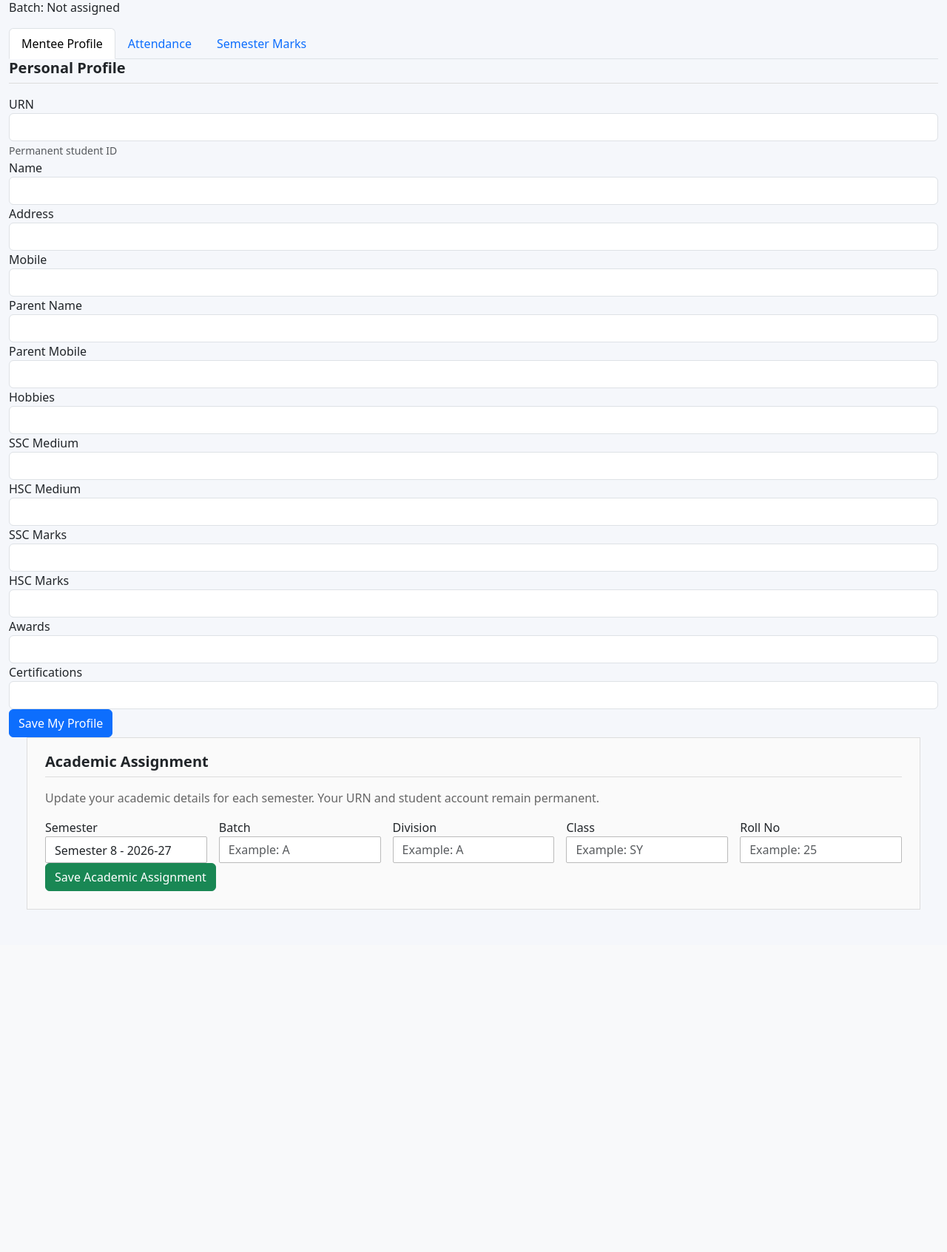
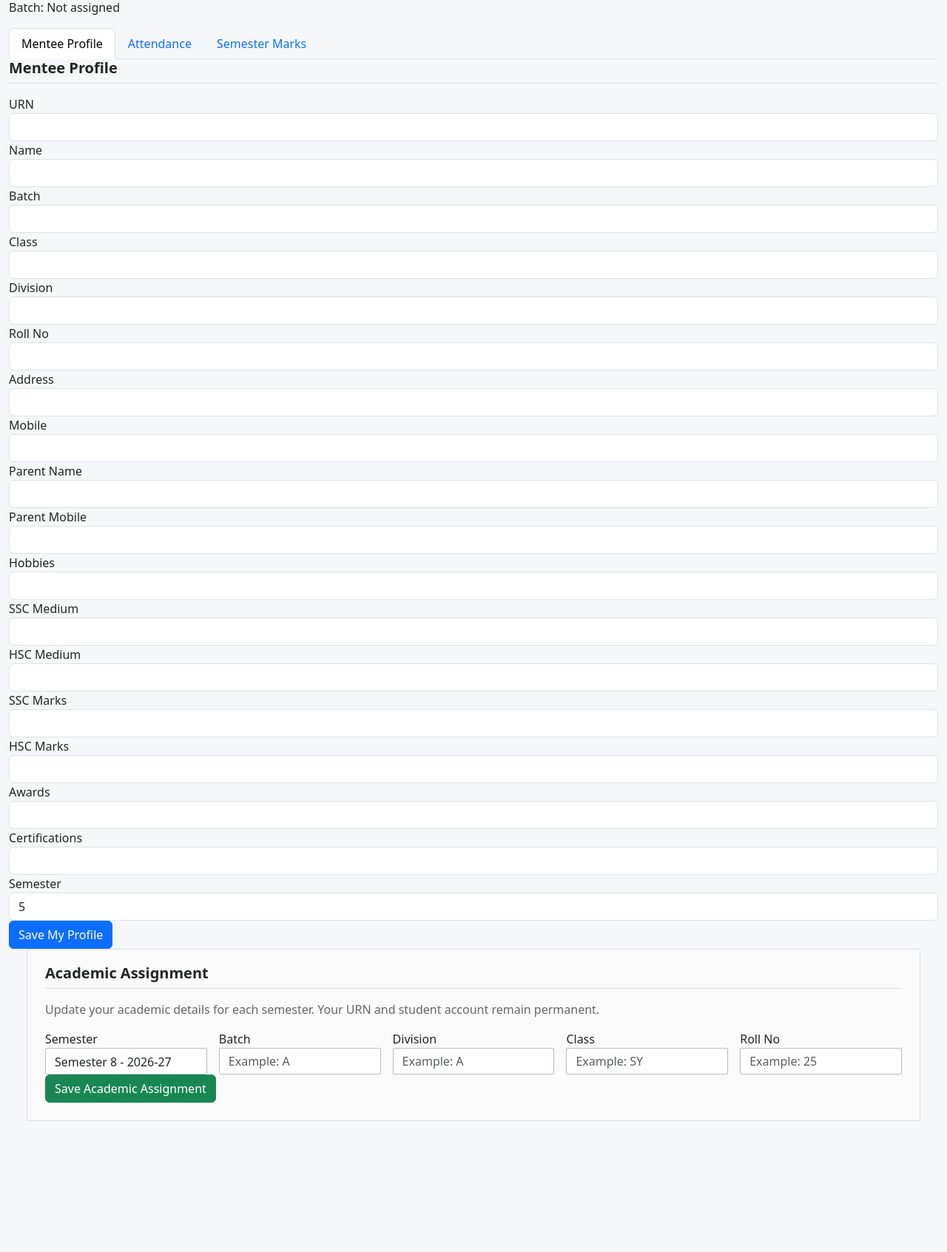
Before and after one commit to Dp43244324/mentee-management-system, a Flask app: page /student in a window 1280 px wide. Shown: the part 120-1813 px from the top of the page at 74% size. Before the commit the page ends 1350 px from the top, so only its background shows below. Run offline with Flask 3, Linux system fonts and the light colour scheme; the visitor is signed in with stand-in values (Sample User, id 1); data comes from the database, SQL or seed files in the repository; data that the repository does not hold is empty; some libraries are stand-ins or nearby versions.

Commit message:
Update student profile fields and labels

```diff
--- a/templates/student_dashboard.html
+++ b/templates/student_dashboard.html
@@ -21,22 +21,22 @@
   </ul>
 
   <div class="tab-content dashboard-content" id="studentTabsContent">
-    <!-- PROFILE -->
+  <!-- PROFILE -->
 <div class="tab-pane fade show active" id="profile-pane" role="tabpanel" tabindex="0">
 
-  <!-- PERSONAL PROFILE -->
   <form method="post" action="{{url_for('student_profile')}}" class="profile-panel">
 
-    <h4 class="profile-section-title">Personal Profile</h4>
+    <h4 class="profile-section-title">Mentee Profile</h4>
 
     <div class="profile-grid">
+
+      <!-- ROW 1 -->
 
       <div class="field">
         <label>URN</label>
         <input class="form-control readonly-field"
                value="{{s.urn}}"
                readonly>
-        <small class="text-muted">Permanent student ID</small>
       </div>
 
       <div class="field">
@@ -44,6 +44,39 @@
         <input class="form-control"
                name="name"
                value="{{s.name or ''}}">
+      </div>
+
+      <div class="field">
+        <label>Batch</label>
+        <input class="form-control"
+               name="batch"
+               value="{{assignment.batch if assignment else ''}}"
+               required>
+      </div>
+
+      <div class="field">
+        <label>Class</label>
+        <input class="form-control"
+               name="class_name"
+               value="{{assignment.class_name if assignment else ''}}">
+      </div>
+
+
+      <!-- ROW 2 -->
+
+      <div class="field">
+        <label>Division</label>
+        <input class="form-control"
+               name="division"
+               value="{{assignment.division if assignment else ''}}"
+               required>
+      </div>
+
+      <div class="field">
+        <label>Roll No</label>
+        <input class="form-control"
+               name="roll_no"
+               value="{{assignment.roll_no if assignment else ''}}">
       </div>
 
       <div class="field">
@@ -59,6 +92,9 @@
                name="mobile"
                value="{{s.mobile or ''}}">
       </div>
+
+
+      <!-- ROW 3 -->
 
       <div class="field">
         <label>Parent Name</label>
@@ -88,6 +124,9 @@
                value="{{s.ssc_medium or ''}}">
       </div>
 
+
+      <!-- ROW 4 -->
+
       <div class="field">
         <label>HSC Medium</label>
         <input class="form-control"
@@ -116,11 +155,30 @@
                value="{{s.awards or ''}}">
       </div>
 
+
+      <!-- ROW 5 -->
+
       <div class="field">
         <label>Certifications</label>
         <input class="form-control"
                name="certifications"
                value="{{s.certifications or ''}}">
+      </div>
+
+      <div class="field">
+        <label>Semester</label>
+        <select name="term_id" class="form-control" required>
+          {% for t in terms %}
+            {% if t.semester in [4, 5] %}
+              <option value="{{t.term_id}}"
+                {% if assignment and assignment.term_id == t.term_id %}
+                  selected
+                {% endif %}>
+                {{t.semester}}
+              </option>
+            {% endif %}
+          {% endfor %}
+        </select>
       </div>
 
     </div>
@@ -132,6 +190,8 @@
     </div>
 
   </form>
+
+</div>
 
 
   <!-- ACADEMIC ASSIGNMENT -->
```
